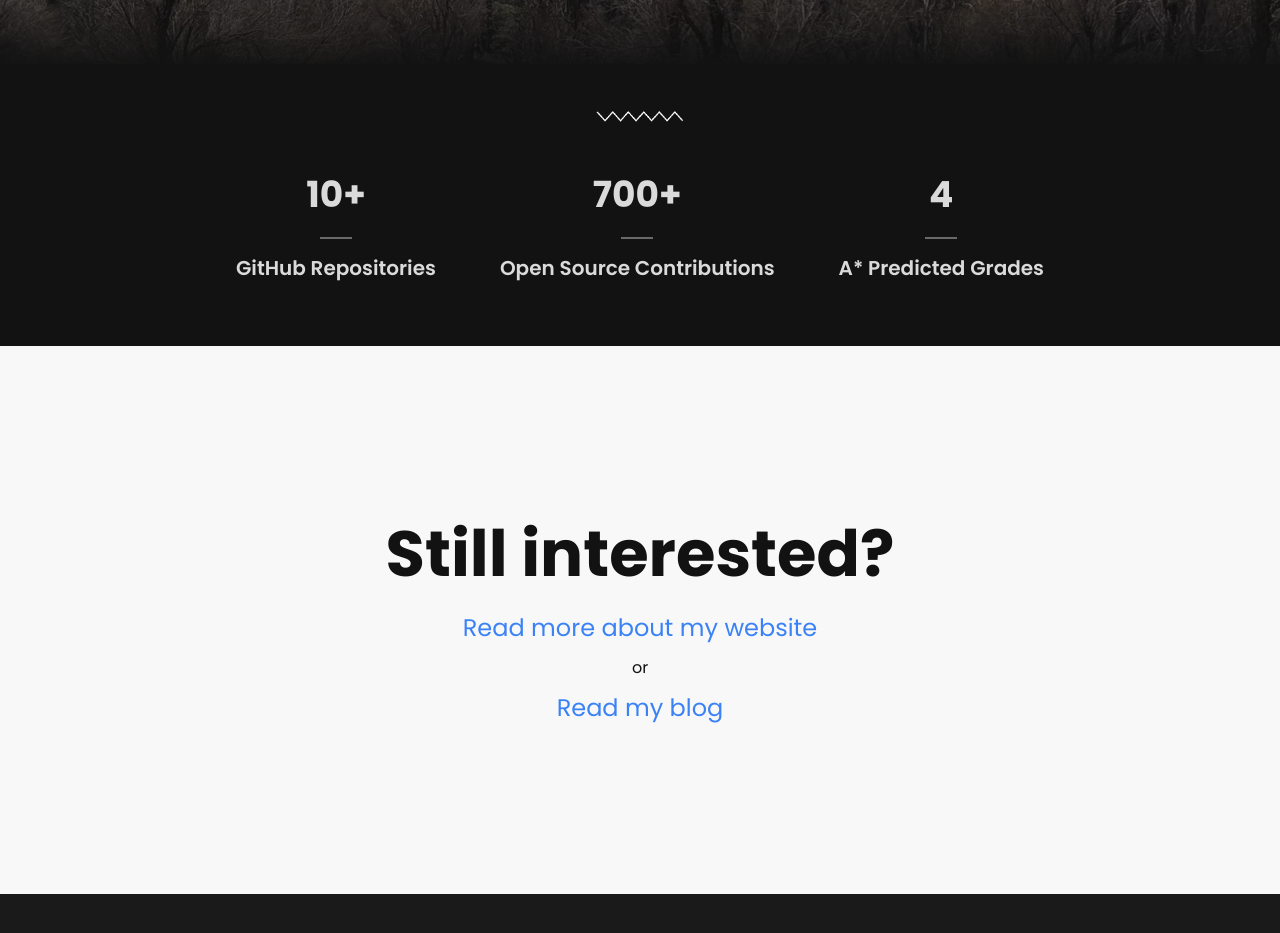
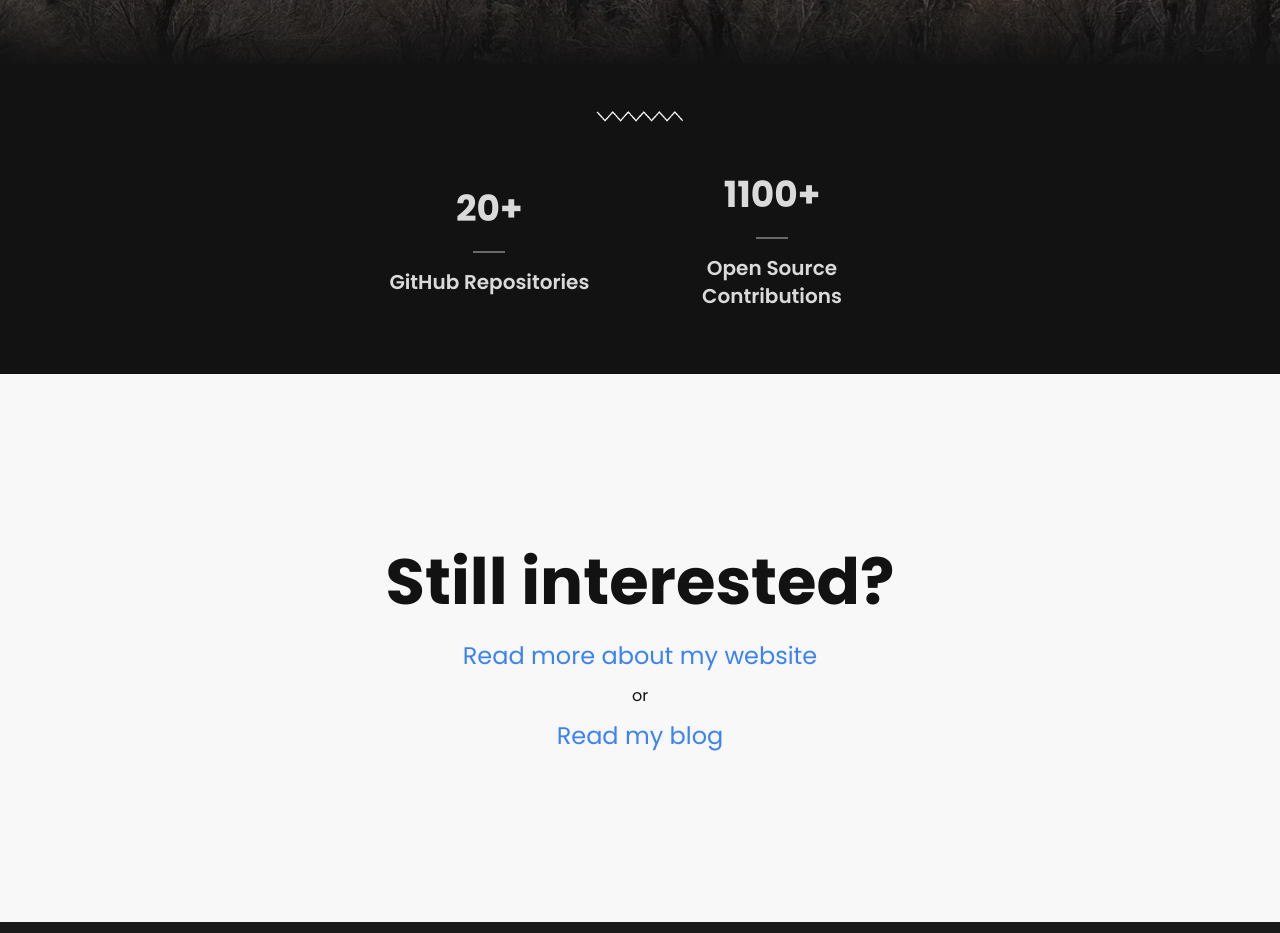
Before and after one commit to mattsavin/mattsavin.me, a Next.js app: page / in a window 1280 px wide. Shown: the part 1440-2373 px from the top of the page. Built offline with nearby package versions, Linux system fonts and the light colour scheme.

Commit message:
update stats

```diff
--- a/components/indexStats/stats.tsx
+++ b/components/indexStats/stats.tsx
@@ -31,21 +31,15 @@ const StatsComponent = (): JSX.Element => {
             </div>
             <div className={styles.stats}>
                 <span className={styles.stat}>
-                    <h2>10+</h2>
+                    <h2>20+</h2>
                     <div className={styles.statDivider} />
                     <p>GitHub Repositories</p>
                 </span>
 
                 <span className={styles.stat}>
-                    <h2>700+</h2>
+                    <h2>1100+</h2>
                     <div className={styles.statDivider} />
                     <p>Open Source Contributions</p>
-                </span>
-
-                <span className={styles.stat}>
-                    <h2>4</h2>
-                    <div className={styles.statDivider} />
-                    <p>A* Predicted Grades</p>
                 </span>
             </div>
         </section>
```
